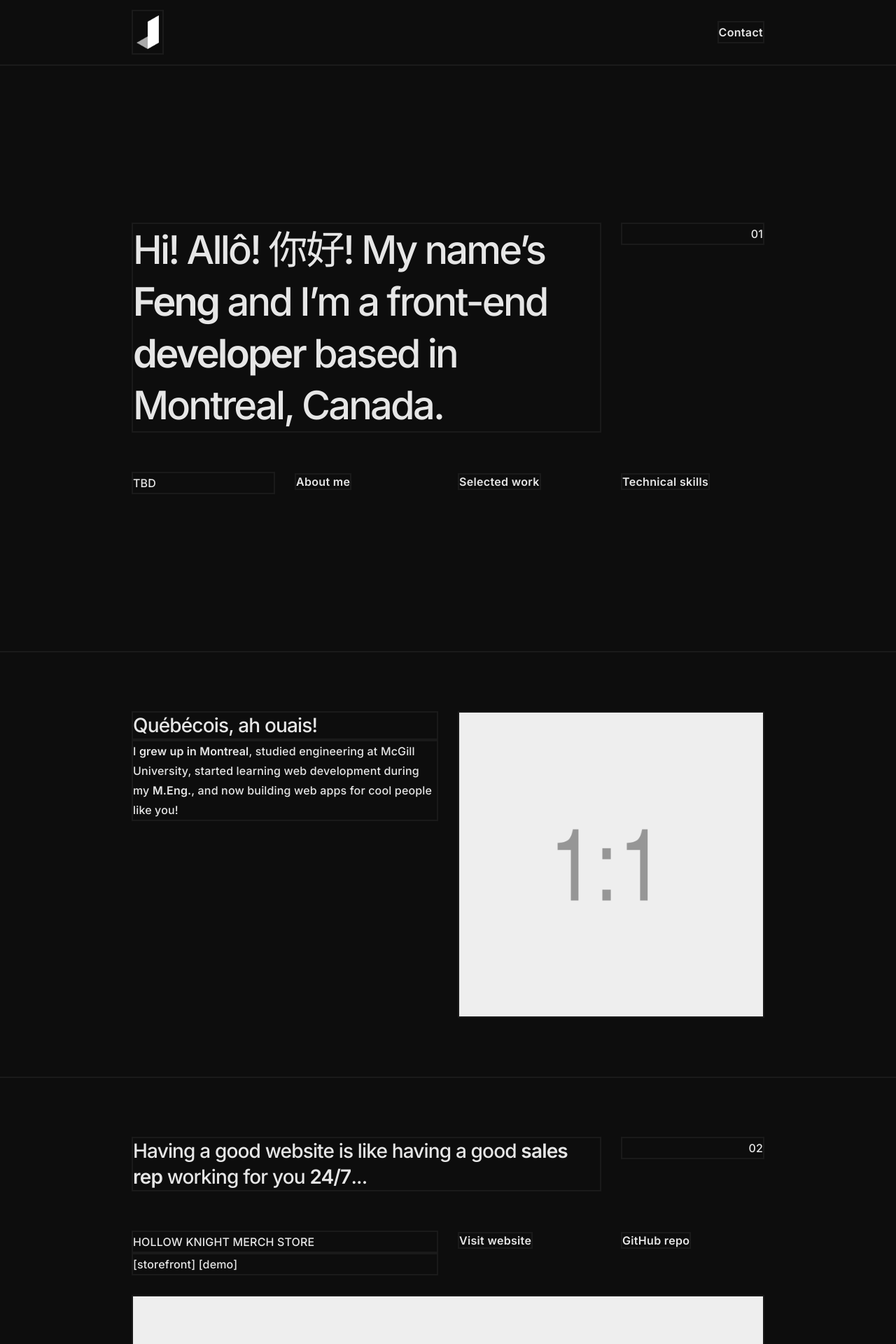
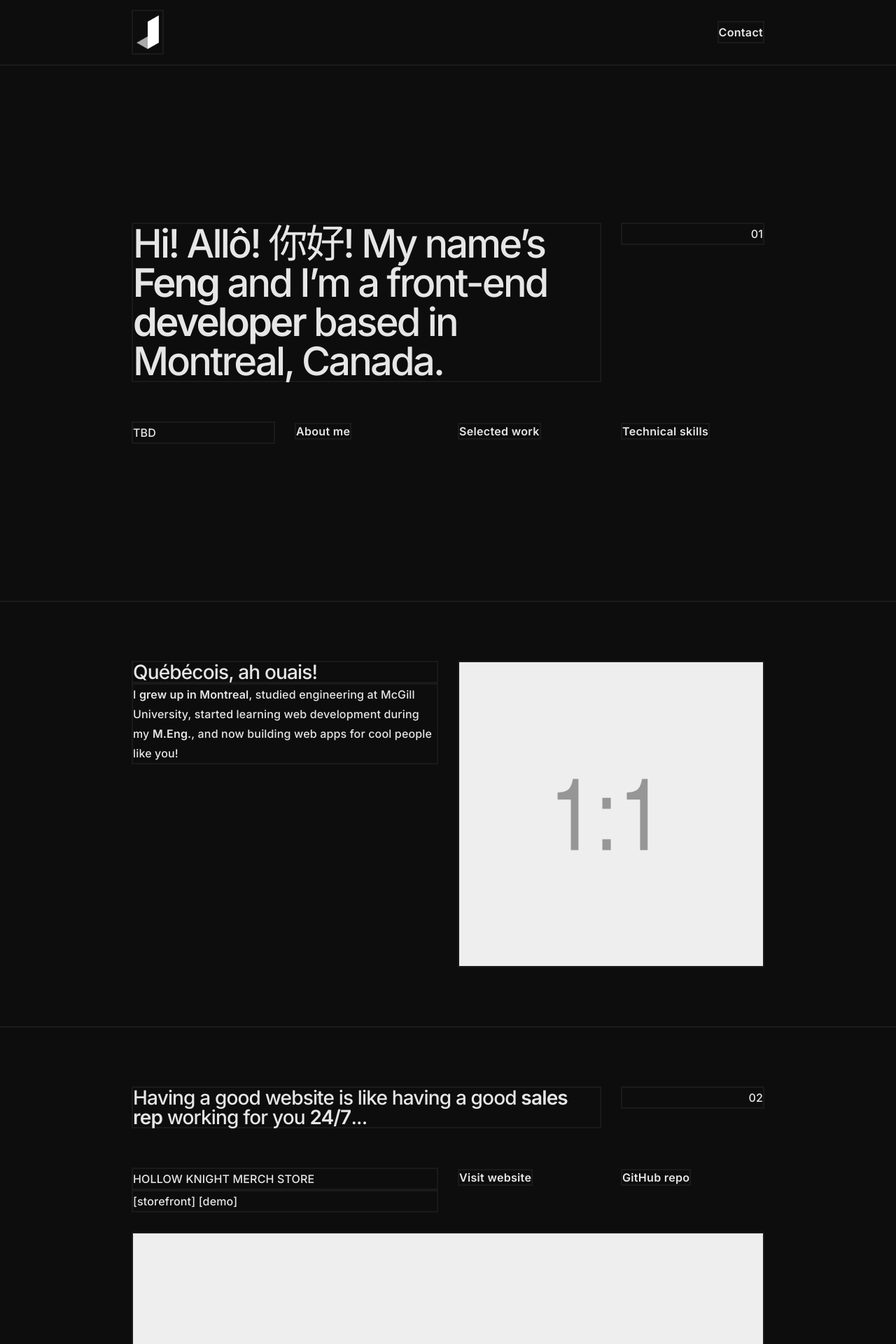
Before and after one commit to jingtianfeng/jtfeng-personal-1, a Jekyll site: the page built from index.html, in a window 1280 px wide. Shown: the top 1920 px of the page at 70% size. Built offline with Jekyll 4.4.1, drawn with Linux system fonts in a browser that asks for light colours.

Commit message:
Update styles: tweak $headings-line-height

```diff
--- a/assets/css/styles.scss
+++ b/assets/css/styles.scss
@@ -117,7 +117,7 @@ $headings-color: $body-color;
 $headings-font-family: $font-family-sans-serif;
 $headings-font-style: normal;
 $headings-font-weight: $font-weight-normal;
-$headings-line-height: $line-height-sm;
+$headings-line-height: 1;
 $headings-margin-bottom: 0;
 // ---------------------------------------------------------------------------------
 $h1-font-size: map-get($spacers, 5);
```
